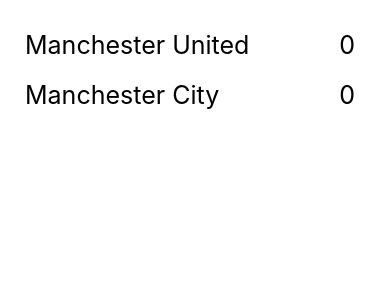
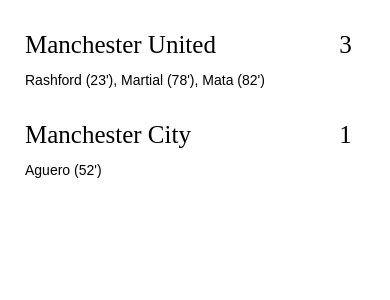
Before and after one commit to rjs68/FootballGameApp, a React Native app: screen / in a window 390 px wide. Shown: the top 300 px of the page. Built offline with nearby package versions, Linux system fonts and the light colour scheme; what react-native would draw is missing.

Commit message:
Scoreboard formatting and scorer names added

```diff
--- a/components/ScoreBoard.js
+++ b/components/ScoreBoard.js
@@ -10,8 +10,10 @@ export class ScoreBoard extends React.Component {
         this.state = {
             team1Name: "Manchester United",
             team2Name: "Manchester City",
-            team1Score: "0",
-            team2Score: "0",
+            team1Score: "3",
+            team2Score: "1",
+            team1Scorers: "Rashford (23'), Martial (78'), Mata (82')",
+            team2Scorers: "Aguero (52')"
         };
     }
 
@@ -23,11 +25,18 @@ export class ScoreBoard extends React.Component {
                 </View>
                 <Text style={scoreStyle}>{this.state.team1Score}</Text>
             </View>
+            <View style={teamViewStyle}>
+                <Text style={teamScorersStyle}>{this.state.team1Scorers}</Text>
+            </View>
+            <View style={{height: 20}} />
             <View style={{flex:1, flexDirection: 'row'}}>
                 <View style={teamViewStyle}>
                     <Text style={teamNameStyle}>{this.state.team2Name}</Text>
                 </View>
                 <Text style={scoreStyle}>{this.state.team2Score}</Text>
+            </View>
+            <View style={teamViewStyle}>
+                <Text style={teamScorersStyle}>{this.state.team2Scorers}</Text>
             </View>
         </View>
     }
@@ -35,11 +44,13 @@ export class ScoreBoard extends React.Component {
 
 const teamNameStyle = {
     fontSize: 25,
-    lineHeight: 50
+    fontFamily: 'sans-serif-medium',
+    lineHeight: 50,
 }
 
 const scoreStyle = {
     fontSize: 25,
+    fontFamily: 'sans-serif-medium',
     lineHeight: 50
 }
 
@@ -48,3 +59,10 @@ const teamViewStyle = {
     borderLeftColor: 'transparent',
     width: '87%'
 }
+
+const teamScorersStyle = {
+    lineHeight: 20,
+    fontFamily: 'sans-serif',
+    textAlignVertical: 'top',
+    width: '80%'
+}
```
